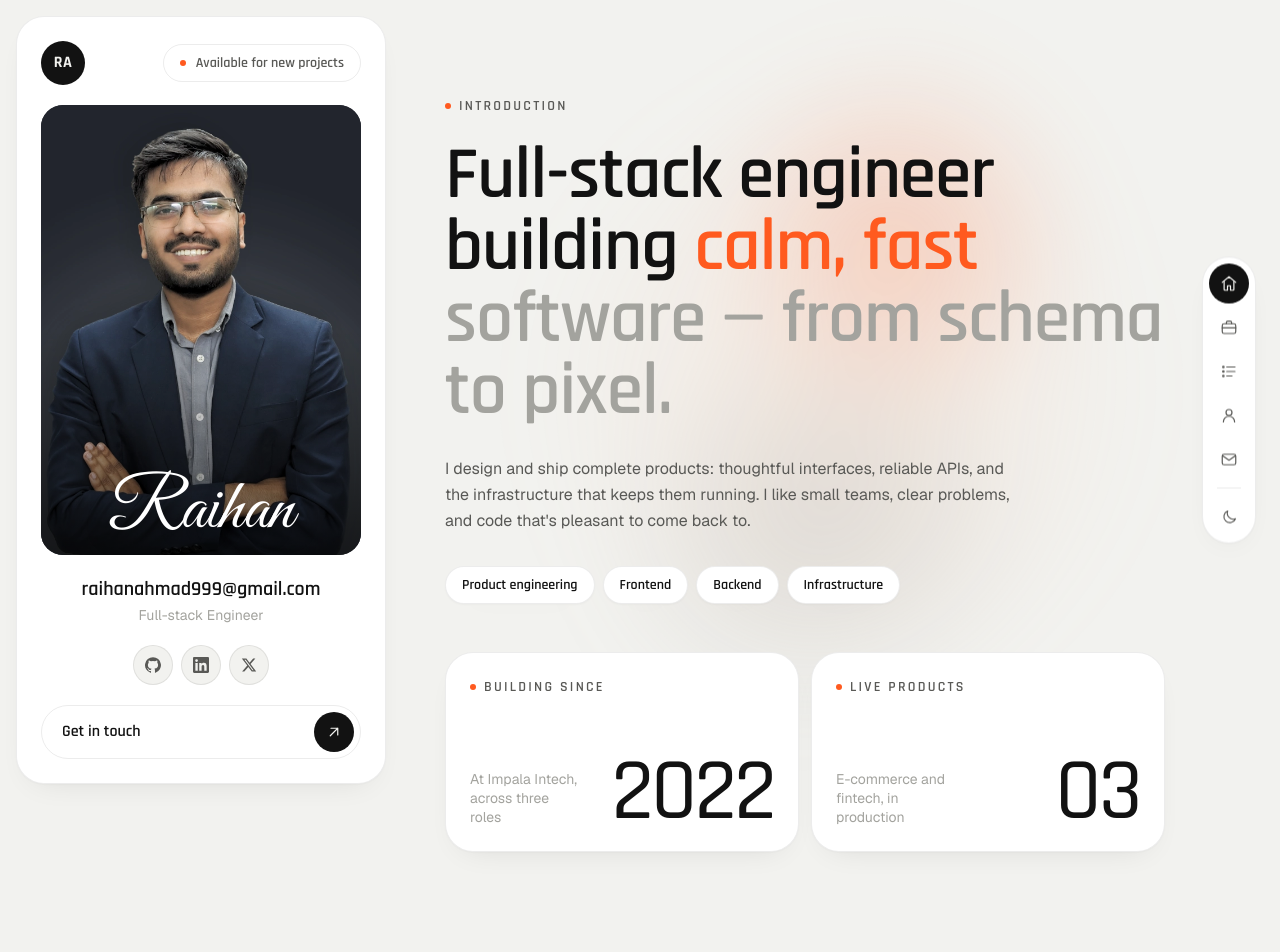
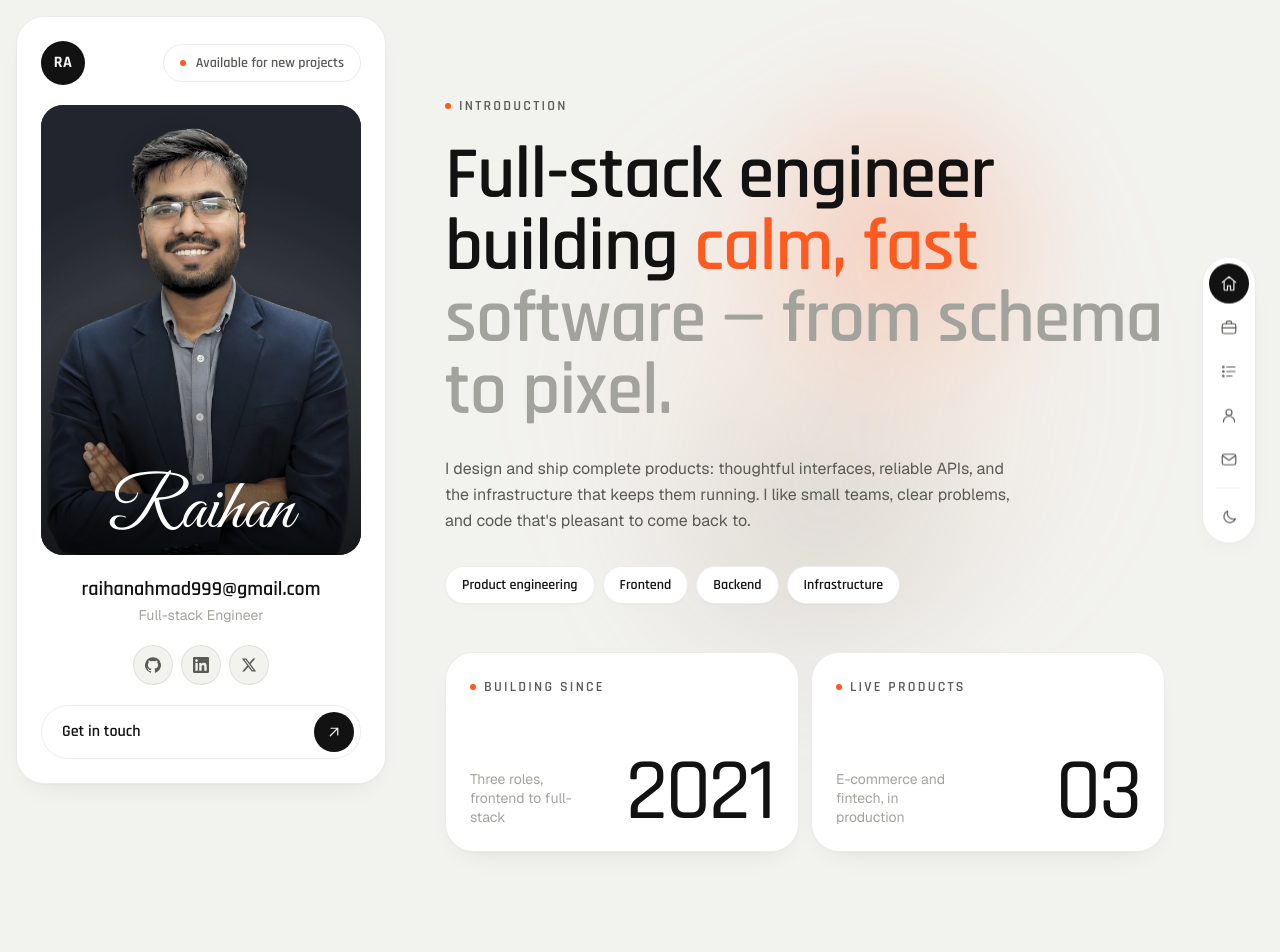
Before and after one commit to raihan2945/raihan-portfollio, a Next.js app: page / in a window 1280 px wide. Shown: the top 952 px of the page. Built offline with nearby package versions, Linux system fonts and the light colour scheme.

Commit message:
fix: start frontend developer role in 2021

```diff
--- a/content/site.ts
+++ b/content/site.ts
@@ -70,7 +70,7 @@ export const site = {
 
   // Big numbers in the intro cards.
   stats: [
-    { label: "Building since", value: "2022", note: "At Impala Intech, across three roles" },
+    { label: "Building since", value: "2021", note: "Three roles, frontend to full-stack" },
     { label: "Live products", value: "03", note: "E-commerce and fintech, in production" },
   ],
 
@@ -251,7 +251,7 @@ export const site = {
         "Moved into full-stack work: the APIs and data models as well as the interfaces on top of them.",
     },
     {
-      period: "2022 — 2023",
+      period: "2021 — 2023",
       role: "Frontend Developer",
       company: "Impala Intech",
       companyHref: "https://impalaintech.com",
```
